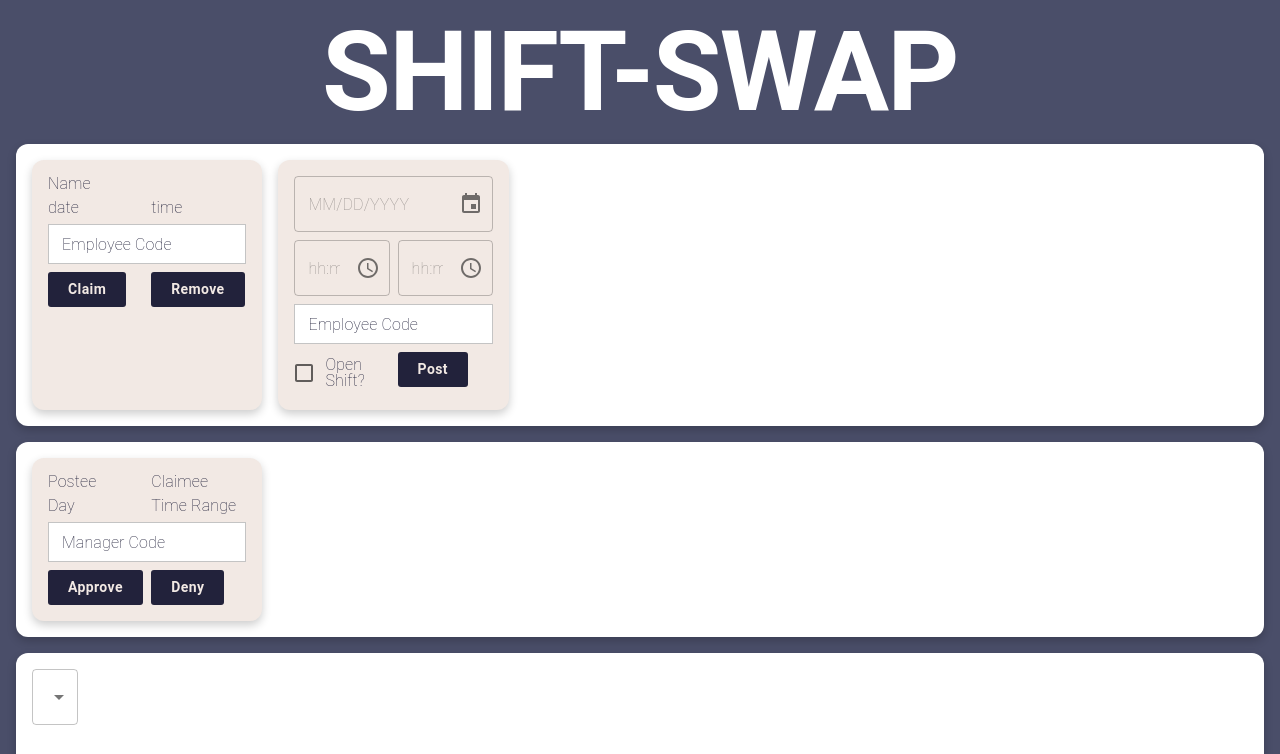
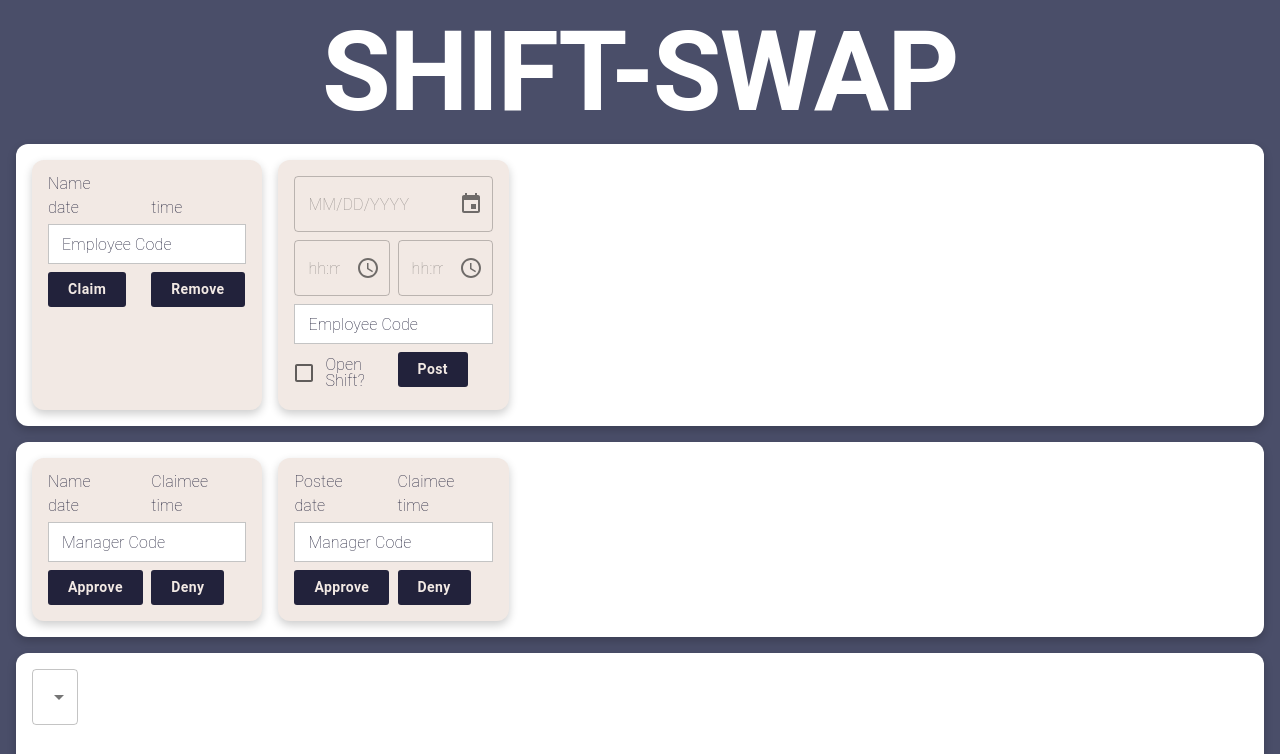
Before and after one commit to Heiwenn/react-shift-swap, a Next.js app: page / in a window 1280 px wide. Shown: the top 754 px of the page. Built offline with nearby package versions, Linux system fonts and the light colour scheme.

Commit message:
Post, Claim, Remove Functionality

```diff
--- /dev/null
+++ b/src/app/Post.tsx
@@ -0,0 +1,10 @@
+
+
+export interface Post {
+    id: number;
+    nameOfPostee: string;
+    nameOfClaimee: string;
+    date: string;
+    time: string;
+    code: string;
+}
--- a/src/app/claimed_box.tsx
+++ b/src/app/claimed_box.tsx
@@ -1,9 +1,13 @@
-import ClaimedPost from "./claimed_post"
+import { ClaimedPost } from "./claimed_post"
 import { Box, ThemeProvider, Paper } from "@mui/material"
 import postTheme from "./theme/post_theme"
+import { Post } from "./Post"
 
+interface ClaimedBoxProps {
+    posts: Post[];
+}
 
-export default function ClaimedBox() {
+export const ClaimedBox: React.FX<ClaimedBoxProps> = ({posts}) => {
 
     return (
         <Paper>
@@ -13,7 +17,13 @@ export default function ClaimedBox() {
                     gridTemplateColumns="repeat(auto-fill, minmax(200px, 1fr))"
                     gap={2}
                 >
-                    <ClaimedPost/>
+                    {posts.map(post => (
+                        <ClaimedPost
+                            key={post.id}
+                            {...post}
+                        />
+                    ))}
+                    <ClaimedPost nameOfPostee="Postee" nameOfClaimee="Claimee" code="" date="date" time="time"/>
                 </Box>
             </ThemeProvider>
         </Paper>
--- a/src/app/claimed_post.tsx
+++ b/src/app/claimed_post.tsx
@@ -1,26 +1,36 @@
 import Box from '@mui/material/Box';
 import { TextField, Typography, Button, Grid } from '@mui/material';
 import Paper from '@mui/material/Paper';
+import React from 'react';
 
-export default function ClaimedPost() {
+interface ClaimedPostProps {
+    nameOfPostee: string;
+    nameOfClaimee: string;
+    date: string;
+    time: string;
+    code: string;
+}
+
+
+export const ClaimedPost: React.FC<ClaimedPostProps> = ({nameOfPostee, nameOfClaimee, date, time, code}) => {
 
     return (
             <Paper>
                 <Grid container spacing={1}>
                     <Grid size={6}>
-                        <Typography>Postee</Typography>
+                        <Typography>{nameOfPostee}</Typography>
                     </Grid>
                     <Grid size={6}>
-                        <Typography>Claimee</Typography>
+                        <Typography>{nameOfClaimee}</Typography>
                     </Grid>
                     <Grid size={6}>
-                        <Typography>Day</Typography>
+                        <Typography>{date}</Typography>
                     </Grid>
                     <Grid size={6}>
-                        <Typography>Time Range</Typography>
+                        <Typography>{time}</Typography>
                     </Grid>
                     <Grid size={12}>
-                        <TextField size="small" label="Manager Code"/>
+                        <TextField value={code} size="small" label="Manager Code"/>
                     </Grid>
                     <Grid size={6}>
                         <Button>Approve</Button>
--- a/src/app/draft_post.tsx
+++ b/src/app/draft_post.tsx
@@ -12,9 +12,10 @@ interface DraftPostProps {
     endTime: Dayjs;
     code: string;
     checked: boolean;
+    onPost: () => void;
 }
 
-export const DraftPost: React.FC<DraftPostProps> = ({ date, startTime, endTime, code, checked }) => {
+export const DraftPost: React.FC<DraftPostProps> = ({ date, startTime, endTime, code, checked, onPost }) => {
 
     return (
             <Paper>
@@ -44,7 +45,11 @@ export const DraftPost: React.FC<DraftPostProps> = ({ date, startTime, endTime,
                         />
                     </Grid>
                     <Grid size={6}>
-                        <Button>Post</Button>
+                        <Button
+                            onClick={onPost}
+                        >
+                            Post
+                        </Button>
                     </Grid>
                 </Grid>
             </Paper>
--- a/src/app/page.tsx
+++ b/src/app/page.tsx
@@ -1,23 +1,65 @@
 'use client';
 
-import ClaimedBox from "./claimed_box";
-import UnclaimedBox from "./unclaimed_box";
+import React, { useState } from "react";
+import { ClaimedBox } from "./claimed_box";
+import { UnclaimedBox } from "./unclaimed_box";
 import StatBox from "./stat_box";
 import Box from '@mui/material/Box';
+import { Post } from "./Post";
 
 import { ThemeProvider, createTheme, Typography, Stack } from "@mui/material";
 
 import generalTheme from "./theme/general_theme";
 
 export default function Home() {
+
+  const [unclaimedPosts, setUnclaimedPosts] = useState<Post[]>([
+    {id: 1, nameOfPostee: "Name", date: "date", time: "time", code: "", nameOfClaimee: "Claimee"}
+  ]);
+
+  const [claimedPosts, setClaimedPosts] = useState<Post[]>([
+    {id: 1, nameOfPostee: "Name", date: "date", time: "time", code: "", nameOfClaimee: "Claimee"}
+  ]);
+
+  const newPost = () => {
+    setUnclaimedPosts(prev => [
+      ...prev,
+      {
+        id: Date.now(),
+        nameOfPostee: `Name ${prev.length + 1}`,
+        nameOfClaimee: "",
+        date: "new date",
+        time: "new time",
+        code: ""
+      }
+    ]);
+  };
+
+  const postClaimed = (id : number) => {
+    const post = unclaimedPosts.find(post => post.id === id);
+    setClaimedPosts(prev => [...prev, post]);
+    removePost(id);
+  };
+
+  const removePost = (id: number) => {
+    setUnclaimedPosts(prev => prev.filter(post => post.id !== id));
+  };
+
   return (
     <ThemeProvider theme={generalTheme}>
       <Stack spacing={2} padding={2}>
         <Typography variant="h1">
         SHIFT-SWAP
         </Typography>
-        <UnclaimedBox/>
-        <ClaimedBox/>
+        <UnclaimedBox
+          posts={unclaimedPosts}
+          onPost={newPost}
+          onRemove={removePost}
+          onClaim={postClaimed}
+        />
+        <ClaimedBox
+          posts={claimedPosts}
+        />
         <StatBox/>
       </Stack>
 
--- a/src/app/unclaimed_box.tsx
+++ b/src/app/unclaimed_box.tsx
@@ -4,8 +4,17 @@ import { DraftPost } from './draft_post';
 import { UnclaimedPost } from './unclaimed_post';
 import postTheme from './theme/post_theme';
 import dayjs, { Dayjs } from 'dayjs';
+import { Post } from './Post';
 
-export default function UnclaimedBox() {
+
+interface UnclaimedBoxProps {
+    posts: Post[];
+    onPost: () => void;
+    onRemove: (id: number) => void;
+    onClaim: (id: number) => void;
+}
+
+export const UnclaimedBox: React.FC<UnclaimedBoxProps> = ({posts, onPost, onRemove, onClaim}) => {
 
     return (
         <Paper>
@@ -15,8 +24,22 @@ export default function UnclaimedBox() {
                     gridTemplateColumns="repeat(auto-fill, minmax(200px, 1fr))"
                     gap={2}
                 >
-                    <UnclaimedPost nameOfPostee="Name" date="date" time="time" code=""/>
-                    <DraftPost code="" checked={false} date={dayjs()} startTime={dayjs()} endTime={dayjs()}/>
+                    {posts.map(post => (
+                        <UnclaimedPost
+                            key={post.id}
+                            {...post}
+                            onRemove={() => onRemove(post.id)}
+                            onClaim={() => onClaim(post.id)}
+                        />
+                    ))}
+                    <DraftPost
+                        code=""
+                        checked={false}
+                        date={dayjs()}
+                        startTime={dayjs()}
+                        endTime={dayjs()}
+                        onPost={onPost}
+                    />
                 </Box>
             </ThemeProvider>
         </Paper>
--- a/src/app/unclaimed_post.tsx
+++ b/src/app/unclaimed_post.tsx
@@ -8,10 +8,12 @@ interface UnclaimedPostProps {
     date: string;
     time: string;
     code: string;
+    onRemove?: () => void;
+    onClaim?: () => void;
 }
 
 
-export const UnclaimedPost: React.FC<UnclaimedPostProps> = ({ nameOfPostee, date, time, code }) => {
+export const UnclaimedPost: React.FC<UnclaimedPostProps> = ({nameOfPostee, date, time, code, onRemove, onClaim }) => {
 
     return (
             <Paper>
@@ -29,10 +31,10 @@ export const UnclaimedPost: React.FC<UnclaimedPostProps> = ({ nameOfPostee, date
                         <TextField value={code} size="small" label="Employee Code"/>
                     </Grid>
                     <Grid size={6}>
-                        <Button>Claim</Button>
+                        <Button onClick={onClaim}>Claim</Button>
                     </Grid>
                     <Grid size={6}>
-                        <Button>Remove</Button>
+                        <Button onClick={onRemove}>Remove</Button>
                     </Grid>
                 </Grid>
             </Paper>
```
